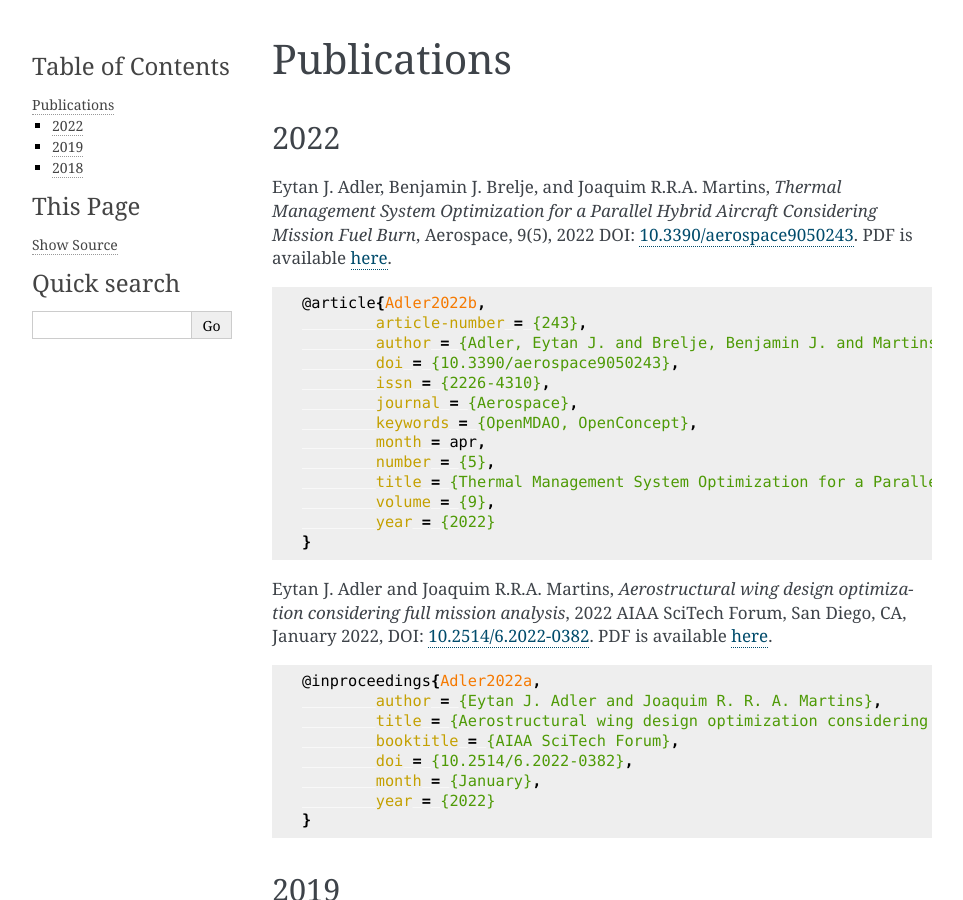
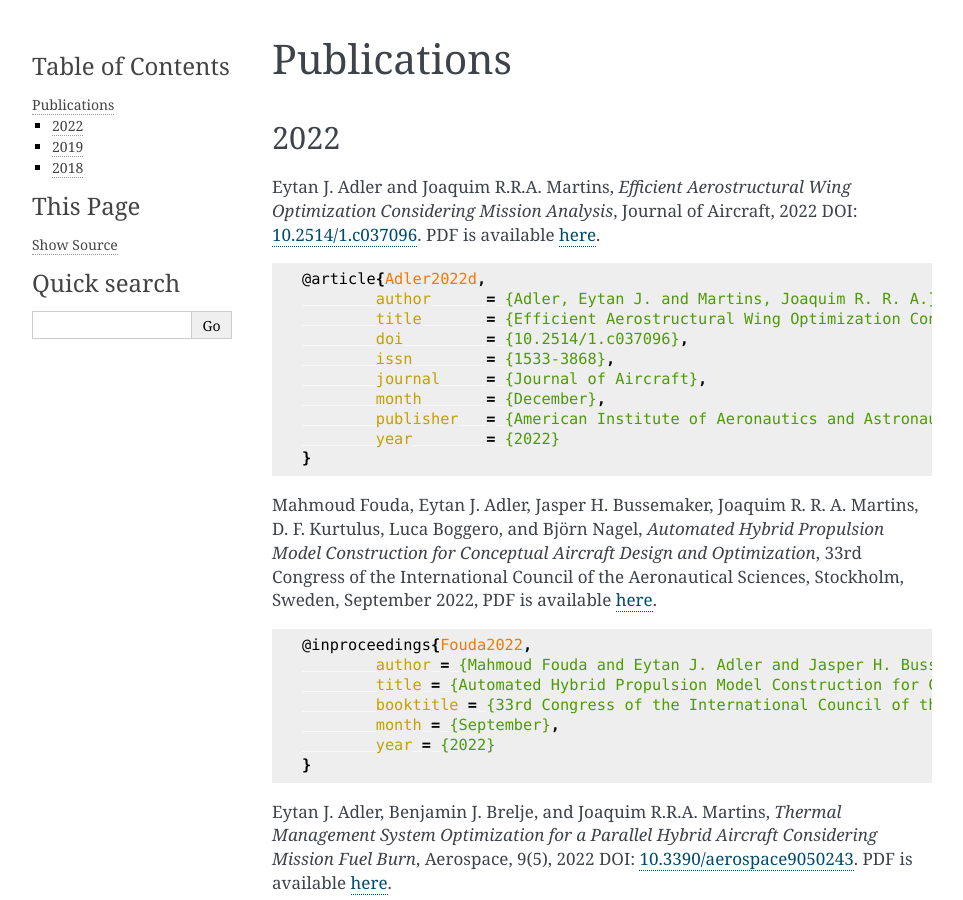
Before and after one commit to mdolab/openconcept, a Sphinx documentation site: the page built from doc/publications.rst, in a window 1280 px wide and 900 px high. Shown: the whole window, without its empty margins (148-1111 px from the left). Built offline with Sphinx 7.4.7, drawn with Linux system fonts in a browser that asks for light colours.

Commit message:
Updated publications and citations

```diff
--- a/doc/publications.rst
+++ b/doc/publications.rst
@@ -7,11 +7,45 @@ Publications
 2022
 ====
 
+Eytan J. Adler and Joaquim R.R.A. Martins,
+*Efficient Aerostructural Wing Optimization Considering Mission Analysis*,
+Journal of Aircraft, 2022
+DOI: `10.2514/1.c037096 <https://doi.org/10.2514/1.c037096>`_.
+PDF is available `here <https://www.researchgate.net/publication/366553107_Efficient_Aerostructural_Wing_Optimization_Considering_Mission_Analysis>`__.
+
+.. code-block:: bibtex
+
+	@article{Adler2022d,
+		author      = {Adler, Eytan J. and Martins, Joaquim R. R. A.},
+		title       = {Efficient Aerostructural Wing Optimization Considering Mission Analysis},
+		doi         = {10.2514/1.c037096},
+		issn        = {1533-3868},
+		journal     = {Journal of Aircraft},
+		month       = {December},
+		publisher   = {American Institute of Aeronautics and Astronautics},
+		year        = {2022}
+	}
+
+Mahmoud Fouda, Eytan J. Adler, Jasper H. Bussemaker, Joaquim R. R. A. Martins, D. F. Kurtulus, Luca Boggero, and Björn Nagel,
+*Automated Hybrid Propulsion Model Construction for Conceptual Aircraft Design and Optimization*,
+33rd Congress of the International Council of the Aeronautical Sciences, Stockholm, Sweden, September 2022,
+PDF is available `here <https://www.researchgate.net/publication/363405270_Automated_hybrid_propulsion_model_construction_for_conceptual_aircraft_design_and_optimization>`__.
+
+.. code-block:: bibtex
+
+	@inproceedings{Fouda2022,
+		author = {Mahmoud Fouda and Eytan J. Adler and Jasper H. Bussemaker and Joaquim R. R. A. Martins and D. F. Kurtulus and Luca Boggero and Bj\"orn Nagel},
+		title = {Automated Hybrid Propulsion Model Construction for Conceptual Aircraft Design and Optimization},
+		booktitle = {33rd Congress of the International Council of the Aeronautical Sciences},
+		month = {September},
+		year = {2022}
+	}
+
 Eytan J. Adler, Benjamin J. Brelje, and Joaquim R.R.A. Martins,
 *Thermal Management System Optimization for a Parallel Hybrid Aircraft Considering Mission Fuel Burn*,
 Aerospace, 9(5), 2022
 DOI: `10.3390/aerospace9050243 <https://doi.org/10.3390/aerospace9050243>`_.
-PDF is available `here <https://mdolab.engin.umich.edu/bibliography/Adler2022b>`__.
+PDF is available `here <https://www.researchgate.net/publication/360208814_Thermal_Management_System_Optimization_for_a_Parallel_Hybrid_Aircraft_Considering_Mission_Fuel_Burn>`__.
 
 .. code-block:: bibtex
 
```
Also changed, not shown: doc/index.rst (+11 -9 lines), 2 other files.
